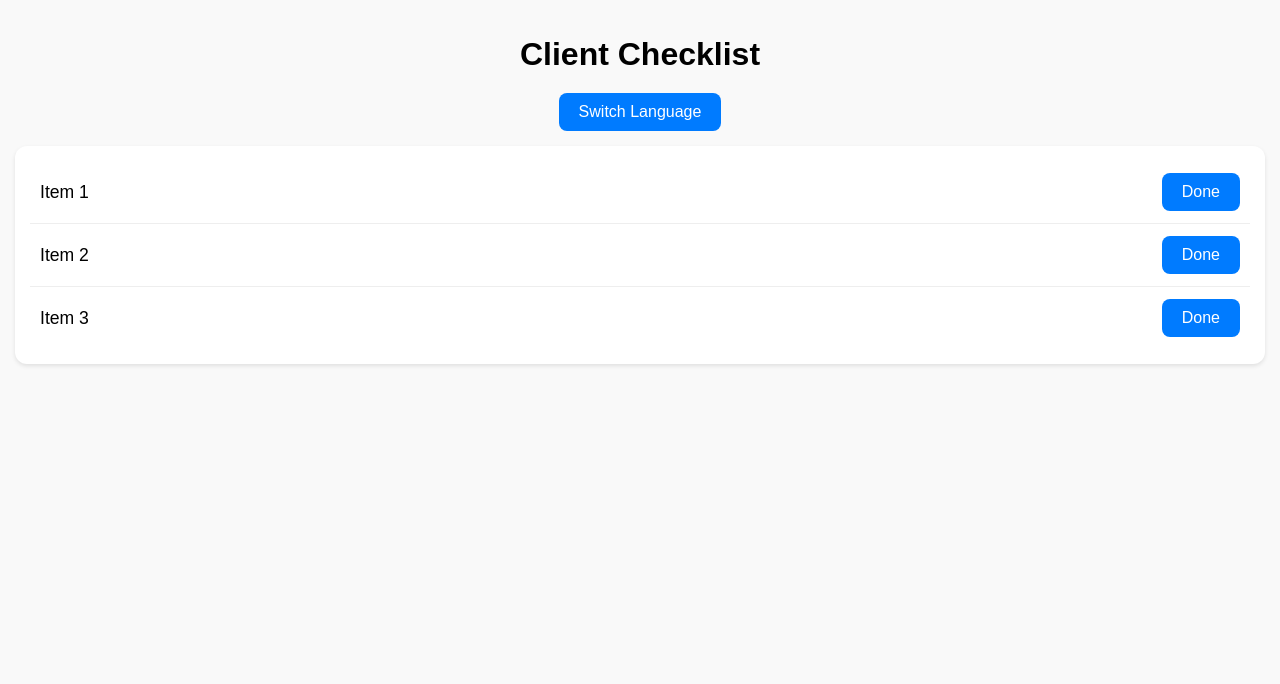
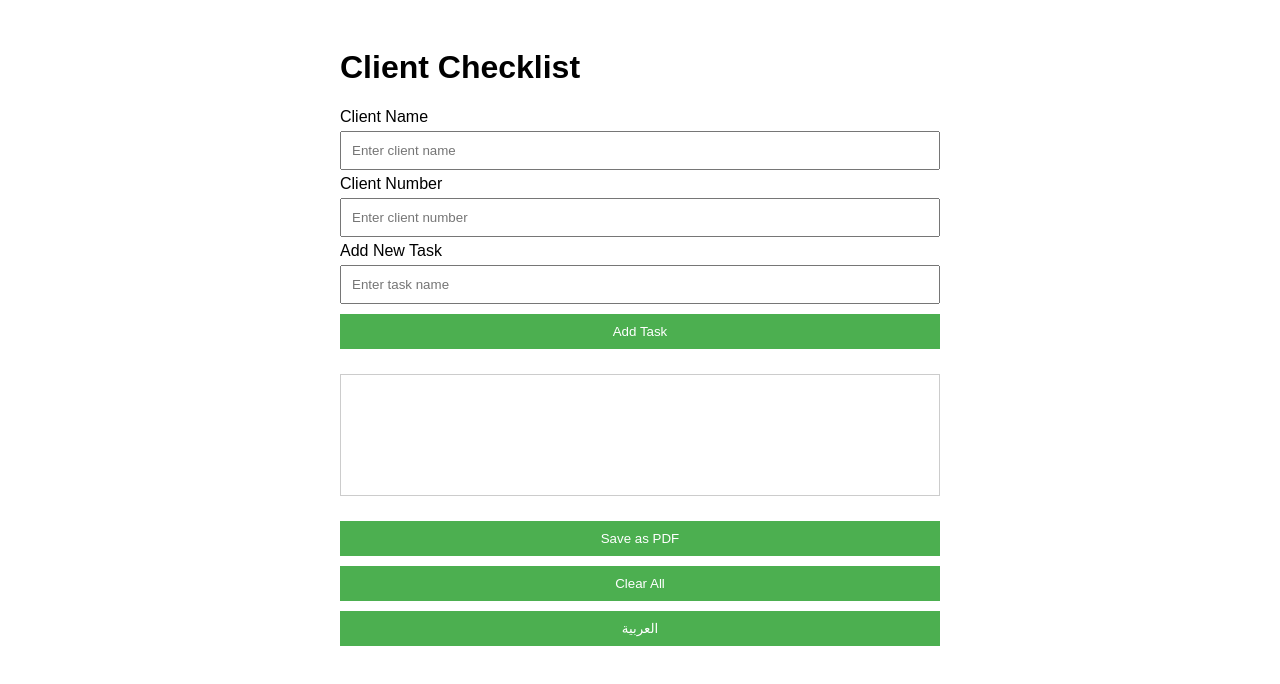
Before and after one commit to l1lchucky/client-checklist-, a plain HTML site: page index.html in a window 1280 px wide. Drawn offline with nearby package versions, Linux system fonts and the light colour scheme.

Commit message:
index.html

```diff
--- a/index.html
+++ b/index.html
@@ -2,125 +2,151 @@
 <html lang="en">
 <head>
     <meta charset="UTF-8">
-  <meta name="viewport" content="width=device-width, initial-scale=1.0">
-  <title>Mobile Checklist</title>
+    <title>Client Checklist</title>
+    <!-- Include jsPDF library -->
+    <script src="https://cdnjs.cloudflare.com/ajax/libs/jspdf/2.5.1/jspdf.umd.min.js"></script>
     <style>
-    /* Mobile-first styles */
         body {
             font-family: Arial, sans-serif;
-      margin: 0;
-      padding: 15px;
-      background-color: #f9f9f9;
+            padding: 20px;
+            transition: all 0.3s;
         }
-
-    h1 {
-      text-align: center;
-      font-size: 1.5rem;
-      margin-bottom: 20px;
+        .rtl {
+            direction: rtl;
+            text-align: right;
         }
-
-    .checklist {
-      background: #fff;
-      border-radius: 12px;
-      padding: 15px;
-      box-shadow: 0 2px 4px rgba(0,0,0,0.1);
-      max-width: 100%;
+        .container {
+            max-width: 600px;
+            margin: 0 auto;
         }
-
-    .checklist-item {
-      display: flex;
-      justify-content: space-between;
-      align-items: center;
-      padding: 12px 10px;
-      border-bottom: 1px solid #eee;
-      font-size: 1rem;
+        input, button {
+            padding: 10px;
+            margin: 5px 0;
+            width: 100%;
+            box-sizing: border-box;
         }
-
-    .checklist-item:last-child {
-      border-bottom: none;
-    }
-
         button {
-      padding: 8px 16px;
-      font-size: 0.9rem;
-      background-color: #007bff;
+            cursor: pointer;
+            background: #4CAF50;
             color: white;
             border: none;
-      border-radius: 8px;
-      cursor: pointer;
         }
-
-    button:hover {
-      background-color: #0056b3;
-    }
-
-    .language-toggle {
-      display: flex;
-      justify-content: center;
-      margin-bottom: 15px;
-    }
-
-    /* Optional: slightly larger text for mobile readability */
-    @media (min-width: 600px) {
-      h1 {
-        font-size: 2rem;
-      }
-      .checklist-item {
-        font-size: 1.1rem;
-      }
-      button {
-        font-size: 1rem;
-        padding: 10px 20px;
-      }
+        #tasks {
+            margin: 20px 0;
+            border: 1px solid #ccc;
+            padding: 10px;
+            min-height: 100px;
         }
     </style>
 </head>
 <body>
+    <div class="container">
+        <h1 id="title">Client Checklist</h1>
 
-  <h1>Client Checklist</h1>
+        <label id="nameLabel">Client Name</label>
+        <input type="text" id="clientName" placeholder="Enter client name">
 
-  <div class="language-toggle">
-    <button onclick="toggleLanguage()">Switch Language</button>
-  </div>
+        <label id="numberLabel">Client Number</label>
+        <input type="text" id="clientNumber" placeholder="Enter client number">
 
-  <div class="checklist">
-    <div class="checklist-item">
-      <span id="item1">Item 1</span>
-      <button onclick="markDone('item1')">Done</button>
-    </div>
-    <div class="checklist-item">
-      <span id="item2">Item 2</span>
-      <button onclick="markDone('item2')">Done</button>
-    </div>
-    <div class="checklist-item">
-      <span id="item3">Item 3</span>
-      <button onclick="markDone('item3')">Done</button>
-    </div>
+        <label id="taskLabel">Add New Task</label>
+        <input type="text" id="taskInput" placeholder="Enter task name">
+        <button id="addBtn">Add Task</button>
+
+        <div id="tasks"></div>
+
+        <button id="saveBtn">Save as PDF</button>
+        <button id="clearBtn">Clear All</button>
+        <button id="langBtn">العربية</button>
     </div>
 
     <script>
-    let rentLang = "en";
+        // Global language state
+        let isArabic = false;
 
-    function toggleLanguage() {
-      if (rentLang === "en") {
-        document.getElementById('item1').innerText = 'البند 1';
-        document.getElementById('item2').innerText = 'البند 2';
-        document.getElementById('item3').innerText = 'البند 3';
-        rentLang = "ar";
-      } else {
-        document.getElementById('item1').innerText = 'Item 1';
-        document.getElementById('item2').innerText = 'Item 2';
-        document.getElementById('item3').innerText = 'Item 3';
-        rentLang = "en";
+        // Initialize
+        document.getElementById('addBtn').addEventListener('click', addTask);
+        document.getElementById('clearBtn').addEventListener('click', clearAll);
+        document.getElementById('saveBtn').addEventListener('click', saveAsPDF);
+        document.getElementById('langBtn').addEventListener('click', toggleLang);
+
+        function addTask() {
+            const taskInput = document.getElementById('taskInput');
+            const tasksContainer = document.getElementById('tasks');
+
+            if (taskInput.value.trim()) {
+                const taskElement = document.createElement('div');
+                taskElement.textContent = taskInput.value;
+                tasksContainer.appendChild(taskElement);
+                taskInput.value = '';
             }
         }
 
-    function markDone(itemId) {
-      const el = document.getElementById(itemId);
-      el.style.textDecoration = "line-through";
-      el.style.color = "gray";
+        function clearAll() {
+            document.getElementById('tasks').innerHTML = '';
+            document.getElementById('clientName').value = '';
+            document.getElementById('clientNumber').value = '';
+            document.getElementById('taskInput').value = '';
+        }
+
+        function saveAsPDF() {
+            const { jsPDF } = window.jspdf;
+            const pdf = new jsPDF("p", "mm", "a4");
+
+            // Create temporary canvas
+            const canvas = document.createElement('canvas');
+            const ctx = canvas.getContext('2d');
+            canvas.width = 800;
+            canvas.height = 1000;
+
+            // Draw content on canvas
+            ctx.fillStyle = '#ffffff';
+            ctx.fillRect(0, 0, canvas.width, canvas.height);
+            ctx.fillStyle = '#000000';
+            ctx.font = '16px Arial';
+            ctx.fillText(document.getElementById('title').textContent, 50, 50);
+
+            // Convert to image
+            const imgData = canvas.toDataURL("image/png");
+            const imgProps = pdf.getImageProperties(imgData);
+            const pdfWidth = pdf.internal.pageSize.getWidth();
+            const pdfHeight = (imgProps.height * pdfWidth) / imgProps.width;
+
+            pdf.addImage(imgData, "PNG", 0, 0, pdfWidth, pdfHeight);
+            pdf.save("client-checklist.pdf");
+        }
+
+        function toggleLang() {
+            isArabic = !isArabic;
+
+            if (isArabic) {
+                document.getElementById("title").textContent = "قائمة العملاء";
+                document.getElementById("nameLabel").textContent = "اسم العميل";
+                document.getElementById("numberLabel").textContent = "رقم العميل";
+                document.getElementById("taskLabel").textContent = "إضافة مهمة جديدة";
+                document.getElementById("clientName").placeholder = "أدخل اسم العميل";
+                document.getElementById("clientNumber").placeholder = "أدخل رقم العميل";
+                document.getElementById("taskInput").placeholder = "أدخل اسم المهمة";
+                document.getElementById("addBtn").textContent = "إضافة مهمة";
+                document.getElementById("saveBtn").textContent = "حفظ كـ PDF";
+                document.getElementById("clearBtn").textContent = "مسح الكل";
+                document.getElementById("langBtn").textContent = "English";
+                document.body.classList.add('rtl');
+            } else {
+                document.getElementById("title").textContent = "Client Checklist";
+                document.getElementById("nameLabel").textContent = "Client Name";
+                document.getElementById("numberLabel").textContent = "Client Number";
+                document.getElementById("taskLabel").textContent = "Add New Task";
+                document.getElementById("clientName").placeholder = "Enter client name";
+                document.getElementById("clientNumber").placeholder = "Enter client number";
+                document.getElementById("taskInput").placeholder = "Enter task name";
+                document.getElementById("addBtn").textContent = "Add Task";
+                document.getElementById("saveBtn").textContent = "Save as PDF";
+                document.getElementById("clearBtn").textContent = "Clear All";
+                document.getElementById("langBtn").textContent = "العربية";
+                document.body.classList.remove('rtl');
+            }
         }
     </script>
-
 </body>
 </html>
```
Lines whose indentation alone changed are shown as unchanged.
